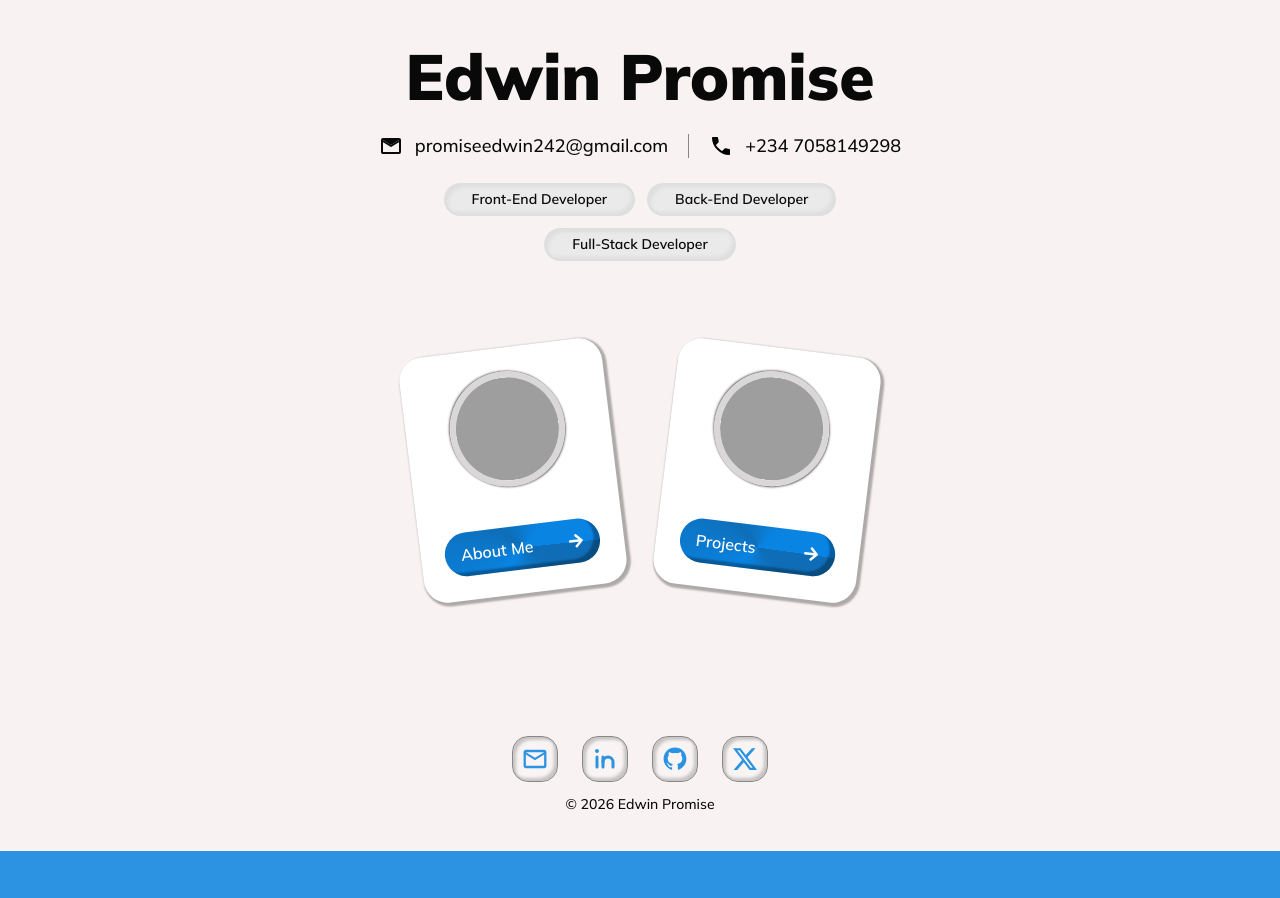
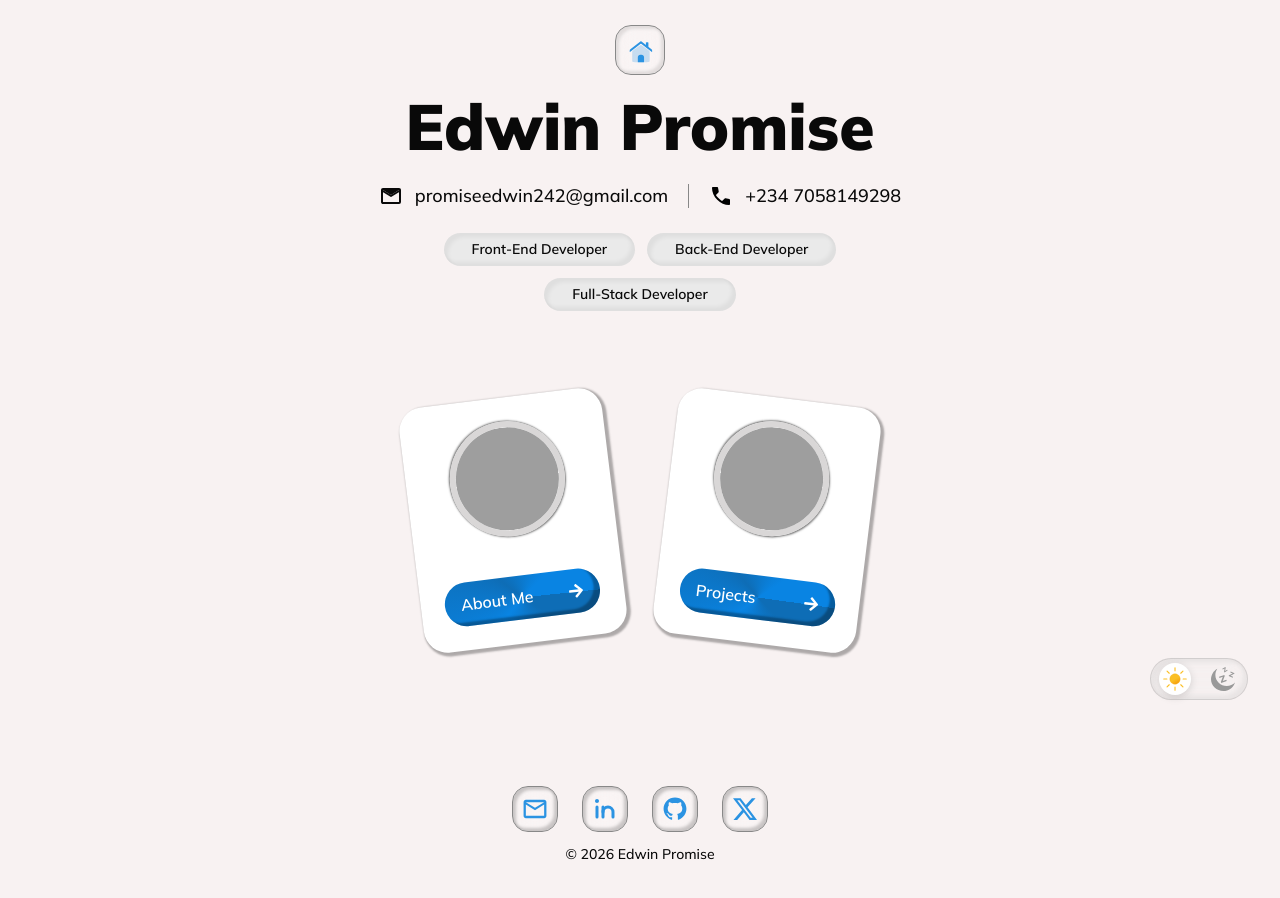
Before and after one commit to Promzy004/my_portfolio, a React (Vite) app in the folder Frontend/: page / in a window 1280 px wide. Shown: the top 898 px of the page. Before the commit the page ends 851 px from the top, so only its background shows below. Built offline with nearby package versions, Linux system fonts and the light colour scheme; grey boxes are pictures that could not be loaded; a web font is replaced by a local one.

Commit message:
changes made to routes

```diff
--- a/Frontend/src/App.tsx
+++ b/Frontend/src/App.tsx
@@ -6,6 +6,7 @@ import ThemeToggleBtn from "./components/GlobalComponents/ThemeToggler/ThemeTogg
 import Blog from "@/pages/Blog"
 import BlogDetails from "./pages/BlogDetails"
 import Admin from "./pages/Admin"
+import MainLayout from "./MainLayout"
 
 // Lazy load all pages (except critical ones if needed)
 const Home = lazy(() => import("./pages/Home"))
@@ -43,9 +44,8 @@ function App () {
 
   return (
     <div className="relative font-mullish flex flex-col items-center gap-10 xs:gap-12 bg-[#F8F2F2] text-[#090909] dark:bg-[#090909] dark:text-[#FAFAFA] min-h-screen">
-      {/* <Navigation darkMode={darkMode} /> */}
       <RouteChangeProgress />
-      {/* <ThemeToggleBtn darkMode={darkMode} setDarkMode={setDarkMode} /> */}
+      <ThemeToggleBtn darkMode={darkMode} setDarkMode={setDarkMode} />
 
       <main className="w-full flex-1">
         <Suspense fallback={
@@ -54,6 +54,9 @@ function App () {
           </div>
         }>
           <Routes>
+
+            {/* main layout adds navigation to these routes */}
+            <Route element={<MainLayout darkMode={darkMode} />}>
               <Route path="/" element={<Home darkMode={darkMode} />} />
               <Route path="/about" element={<About />} />
               {/* <Route path="/my-docs" element={<Docs />} /> */}
@@ -62,7 +65,6 @@ function App () {
               <Route path="/cv" element={<CV />} />
               <Route path="/blog" element={<Blog darkMode={darkMode} />} />
               <Route path="/blog/:slug" element={<BlogDetails darkMode={darkMode} />} />
-            <Route path="/admin/*" element={<Admin darkMode={darkMode} />} />
               <Route path="*" element={
                 <div className="mt-[20vh] text-center flex flex-col gap-3 items-center">
                   page not available or under development <br />
@@ -71,6 +73,9 @@ function App () {
                   </a>
                 </div>
               } />
+            </Route>
+
+            <Route path="/admin/*" element={<Admin darkMode={darkMode} />} />
           </Routes>
         </Suspense>
       </main>
--- /dev/null
+++ b/Frontend/src/MainLayout.tsx
@@ -0,0 +1,18 @@
+// layouts/MainLayout.tsx
+import { Outlet } from "react-router-dom"
+import Navigation from "@/components/GlobalComponents/Navigation/Navigation"
+
+interface Props {
+  darkMode: boolean
+}
+
+const MainLayout: React.FC<Props> = ({ darkMode }) => {
+  return (
+    <>
+      <Navigation darkMode={darkMode} />
+      <Outlet />
+    </>
+  )
+}
+
+export default MainLayout
```
Lines whose indentation alone changed are shown as unchanged.
